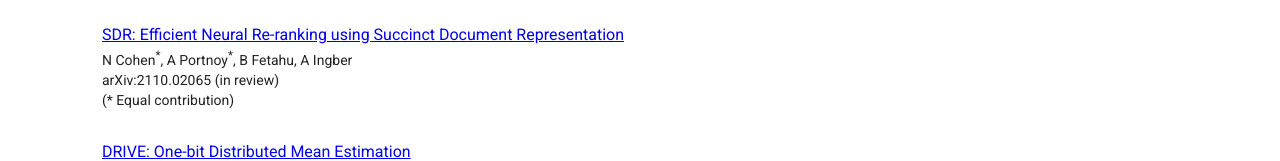
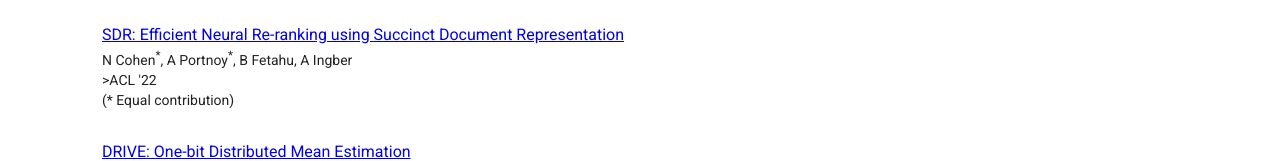
Before and after one commit to amitport/amitport.github.io, an Angular app: page /research in a window 1280 px wide. Shown: the part 129-290 px from the top of the page. Built offline with nearby package versions, Linux system fonts and the light colour scheme.

Commit message:
update acceptance to ACL

```diff
--- a/src/app/research/research.component.ts
+++ b/src/app/research/research.component.ts
@@ -7,7 +7,7 @@
       <mat-list-item>
         <div matLine><a href="https://arxiv.org/abs/2110.02065">SDR: Efficient Neural Re-ranking using Succinct Document Representation</a></div>
         <small matLine>N Cohen<sup>*</sup>, A Portnoy<sup>*</sup>, B Fetahu, A Ingber</small>
-        <small matLine>arXiv:2110.02065 (in review)</small>
+        <small matLine>>ACL '22</small>
         <small matLine>(* Equal contribution)</small>
       </mat-list-item>
       <mat-list-item>
```
